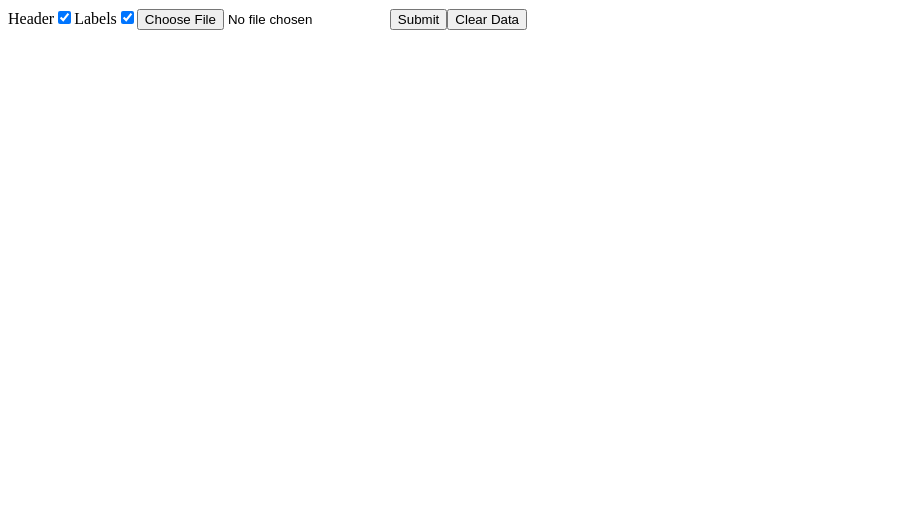
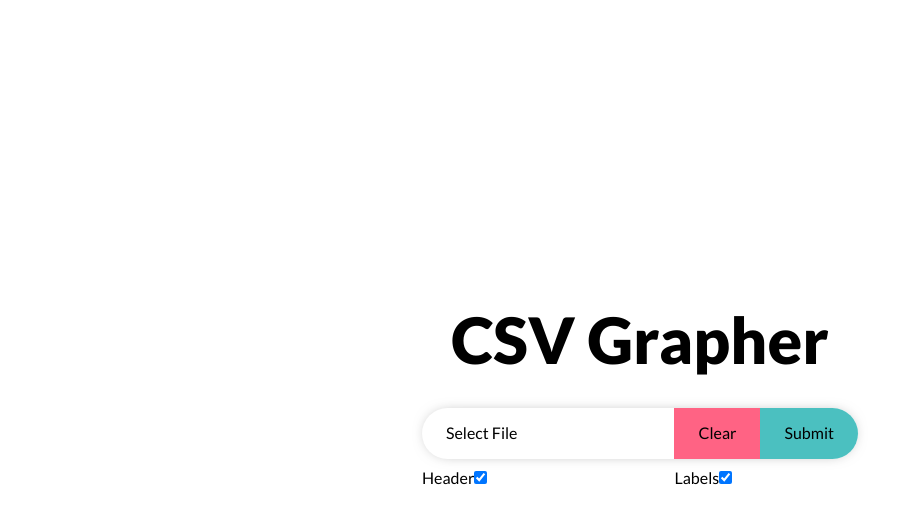
Before and after one commit to cirqlar/csv-grapher, a React (Create React App) app: page / in a window 1280 px wide. Shown: the top 524 px of the page, without its empty margins (0-913 px from the left). Built offline with nearby package versions, Linux system fonts and the light colour scheme.

Commit message:
Style file selector excluding checkboxes

```diff
--- a/package.json
+++ b/package.json
@@ -9,6 +9,7 @@
     "@testing-library/react": "^9.5.0",
     "@testing-library/user-event": "^7.2.1",
     "chart.js": "^2.9.3",
+    "normalize.css": "^8.0.1",
     "papaparse": "^5.2.0",
     "react": "^16.13.1",
     "react-dom": "^16.13.1",
--- a/public/index.html
+++ b/public/index.html
@@ -15,6 +15,7 @@
       user's mobile device or desktop. See https://developers.google.com/web/fundamentals/web-app-manifest/
     -->
     <link rel="manifest" href="%PUBLIC_URL%/manifest.json" />
+    <link href="https://fonts.googleapis.com/css2?family=Lato:wght@400;900&display=swap" rel="stylesheet">
     <!--
       Notice the use of %PUBLIC_URL% in the tags above.
       It will be replaced with the URL of the `public` folder during the build.
--- /dev/null
+++ b/src/css/fileSelect.module.css
@@ -0,0 +1,114 @@
+.container {
+    width: 100%;
+    transition: 0.5s;
+    height: 100%;
+
+    display: flex;
+    flex-direction: column;
+    justify-content: center;
+    align-items: center;
+}
+
+.containerClosed {
+    height: 180px;
+
+}
+@media screen and (min-width: 500px) {
+    .containerClosed {
+        flex-direction: row;
+        height: 120px;
+    }
+}
+
+.container h1 {
+    margin: 0;
+    font-weight: 900;
+    font-size: 4em;
+    text-align: center;
+    padding: 0;
+    margin-bottom: 32px;
+}
+
+.containerClosed h1 {
+    font-size: 1.5em;
+    padding: 0 32px;
+    margin-bottom: 16px;
+}
+@media screen and (min-width: 500px) {
+    .containerClosed h1 {
+        margin: 0;
+    }
+}
+
+.form {
+    width: 100%;
+    max-width: 500px;
+    grid-template-columns: 1fr auto auto;
+    padding: 0 32px;
+    display: grid;
+}
+
+.form::before {
+    content: "";
+    grid-column: 1 / -1;
+    grid-row: 1;
+    box-shadow: 0px 0px 16px -8px rgba(0, 0, 0, 0.6);
+    border-radius: 500px;
+}
+
+.fileLabel {
+    display: block;
+    width: 100%;
+    grid-column: 1 / -3;
+    grid-row: 1;
+    padding: 1.0em 1.5em;
+    border-radius: 500px 0 0 500px;
+    /* background: ghostwhite; */
+    border-right: none;
+    font-size: .8em;
+}
+
+@media screen and (min-width: 500px) {
+    .fileLabel {
+        font-size: 1em;
+    }
+}
+
+.checkbox {
+    padding: 10px 16px 10px 0;
+    display: inline-block;
+}
+
+.checkbox input[type='checkbox'] {
+
+}
+
+.buttonForm {
+    grid-row: 1;
+    border: none;
+    padding-left: 1.5em;
+    padding-right: 1.5em;
+    outline: none;
+    font-size: .8em;
+}
+
+@media screen and (min-width: 500px) {
+    .buttonForm {
+        font-size: 1em;
+    }
+}
+
+.buttonForm:focus, .buttonForm:active {
+    border: 1px solid black;
+}
+
+.buttonSubmit {
+    grid-column: -2 / -1;
+    border-radius: 0px 500px 500px 0;
+    background-color: rgb(75, 192, 192);
+}
+
+.buttonClear {
+    grid-column: -3 / -2;
+    background-color: rgb(255, 99, 132);
+}
--- /dev/null
+++ b/src/css/global.css
@@ -0,0 +1,9 @@
+* {
+    box-sizing: border-box;
+    font-family: Lato, sans-serif;
+}
+
+html, body, #root {
+    width: 100%;
+    height: 100%;
+}
--- a/src/fileSelector/FileSelector.js
+++ b/src/fileSelector/FileSelector.js
@@ -1,11 +1,21 @@
 import React from 'react';
 import { connect } from 'react-redux';
 
-import { updateConfig } from '../store/actions/actions'
+import { updateConfig } from '../store/actions/actions';
+import styles from '../css/fileSelect.module.css';
+
+function trunc(string, len) {
+  if (string.length > len) {
+    return [...string].splice(0, len-3).join('').concat('...');
+  } else {
+    return string;
+  }
+}
 
 
-function FileSelector({ config: { parse, chart, shared }, updateConfig }) {
+function FileSelector({ data, config: { parse, chart, shared }, updateConfig }) {
   const fileInput = React.useRef();
+  const form = React.useRef();
 
   const [header, setHeader] = React.useState(shared.header);
   const [labels, setLabels] = React.useState(shared.labels);
@@ -29,39 +39,61 @@ function FileSelector({ config: { parse, chart, shared }, updateConfig }) {
 
 
 	return (
+    <div className={styles.container + " " + ((!data) ? "" : styles.containerClosed)}>
+      <h1>CSV Grapher</h1>
       <form onSubmit={e => {
         e.preventDefault();
         handleSubmit();
-    }}>
-      <label htmlFor="header" >Header</label>
+      }} className={styles.form} ref={form} >
+        <label
+          htmlFor='file'
+          className={styles.fileLabel}
+          title={ (data || (file && changed)) ? file.name : "Select File" }
+        >
+          { (data || (file && changed)) ? trunc(file.name, (data ? 10 : 20)) : "Select File" }
+        </label>
+        <input
+          type='file'
+          id='file'
+          ref={fileInput}
+          accept=".csv,.txt"
+          style={{ display: "none" }}
+          onClick={() => console.log("File clicked") }
+          onChange={() => { setFile(fileInput.current.files[0]); setChanged(true) } }
+        />
+        <label htmlFor="header" className={styles.checkbox}>Header
           <input
             type="checkbox"
-        name="header"
+            id="header"
             checked={header}
             onChange={e => { setHeader(e.target.checked); setChanged(true) }}
           />
-      <label htmlFor="labels" >Labels</label>
+        </label>
+        <label htmlFor="labels" className={styles.checkbox}>Labels
           <input
             type="checkbox"
-        name="labels"
+            id="labels"
             checked={labels}
             onChange={e => { setLabels(e.target.checked); setChanged(true) }}
           />
-      <input
-        type='file'
-        ref={fileInput}
-        accept=".csv,.txt"
-        onChange={() => { setFile(fileInput.current.files[0]); setChanged(true) } }
-      />
-      <button type="submit" >Submit</button>
-      <button onClick={() => updateConfig({ changed: true, file: null })}>Clear Data</button>
+        </label>
+        <button type="submit" className={`${styles.buttonForm} ${styles.buttonSubmit}`}>Submit</button>
+        <button
+          onClick={() => {
+            form.current.reset();
+            updateConfig({ changed: true, file: null });
+          }}
+          className={`${styles.buttonForm} ${styles.buttonClear}`}
+        >Clear</button>
       </form>
+    </div>
 	);
 }
 
 function mapStateToProps(state) {
-  let { config } = state;
+  let { data, config } = state;
   return {
+    data,
     config,
   }
 }
--- a/src/index.js
+++ b/src/index.js
@@ -1,8 +1,10 @@
 import React from 'react';
 import ReactDOM from 'react-dom';
 import { Provider } from 'react-redux';
+import 'normalize.css';
 
 import store from './store/store';
+import './css/global.css'
 
 import App from './App';
 
```
Also changed, not shown: 1 other file (tests, documents, lock files or other folders). Lines whose indentation alone changed are shown as unchanged.
